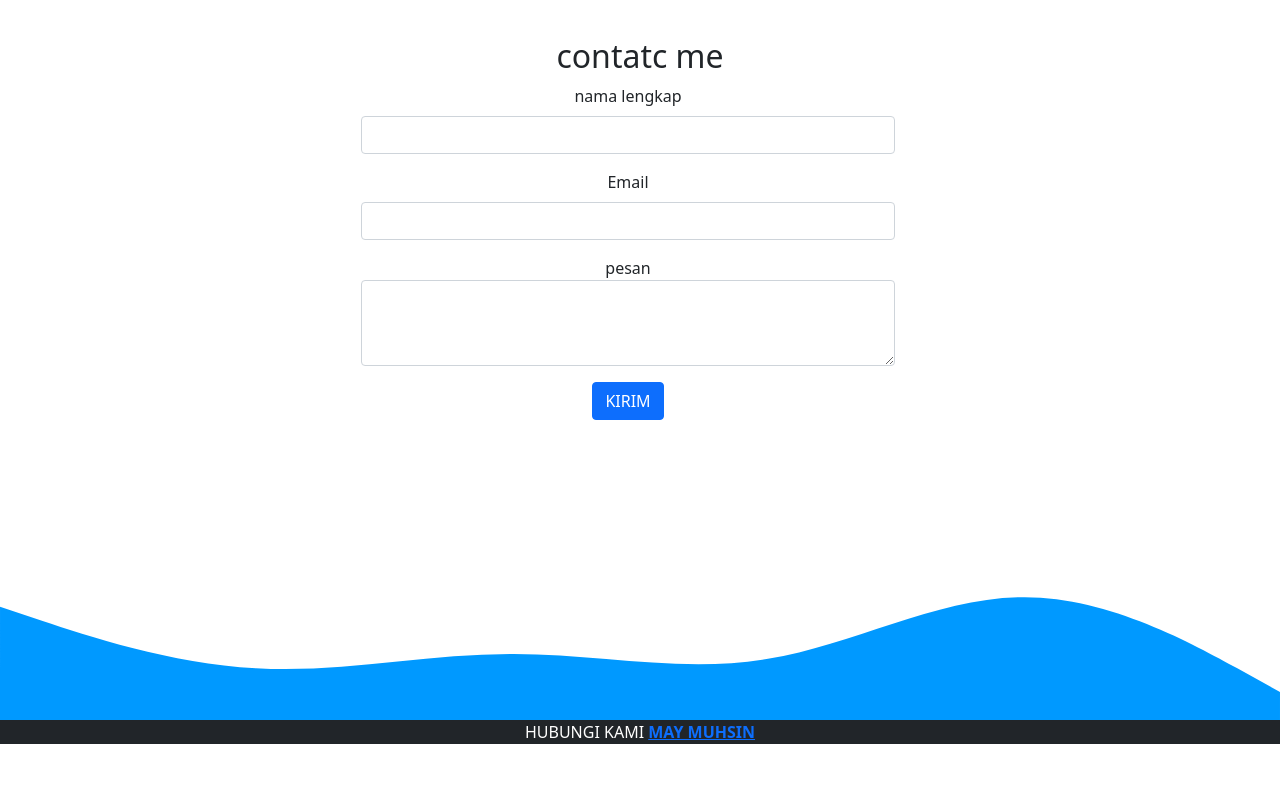
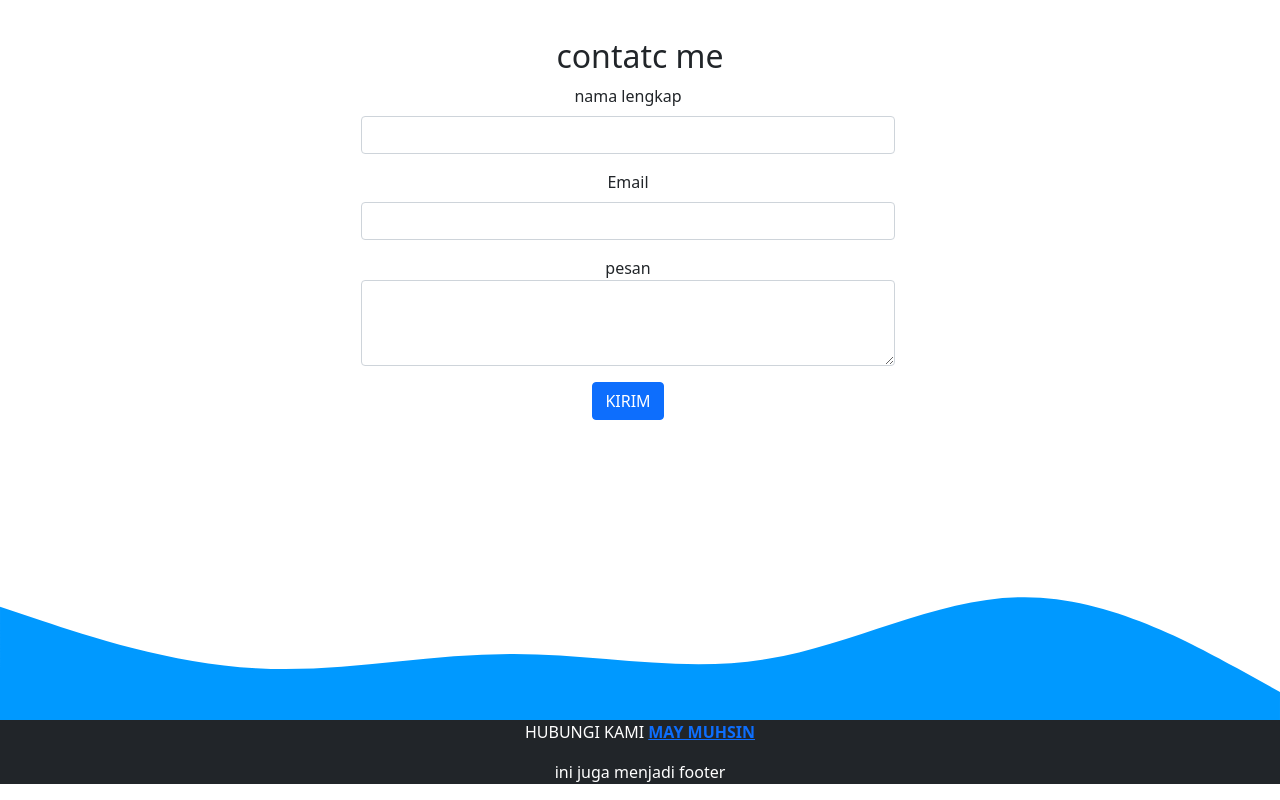
Before and after one commit to zaka-host/belajargitdasar, a plain HTML site: page index.html in a window 1280 px wide. Shown: the part 2804-3604 px from the top of the page. Before the commit the page ends 3564 px from the top, so only its background shows below. Drawn offline with nearby package versions, Linux system fonts and the light colour scheme.

Commit message:
melakukan perubahan pada index html

```diff
--- a/index.html
+++ b/index.html
@@ -321,7 +321,7 @@
 
 
 
-
+<p>ini juga menjadi footer</p>
 
 
 
```
